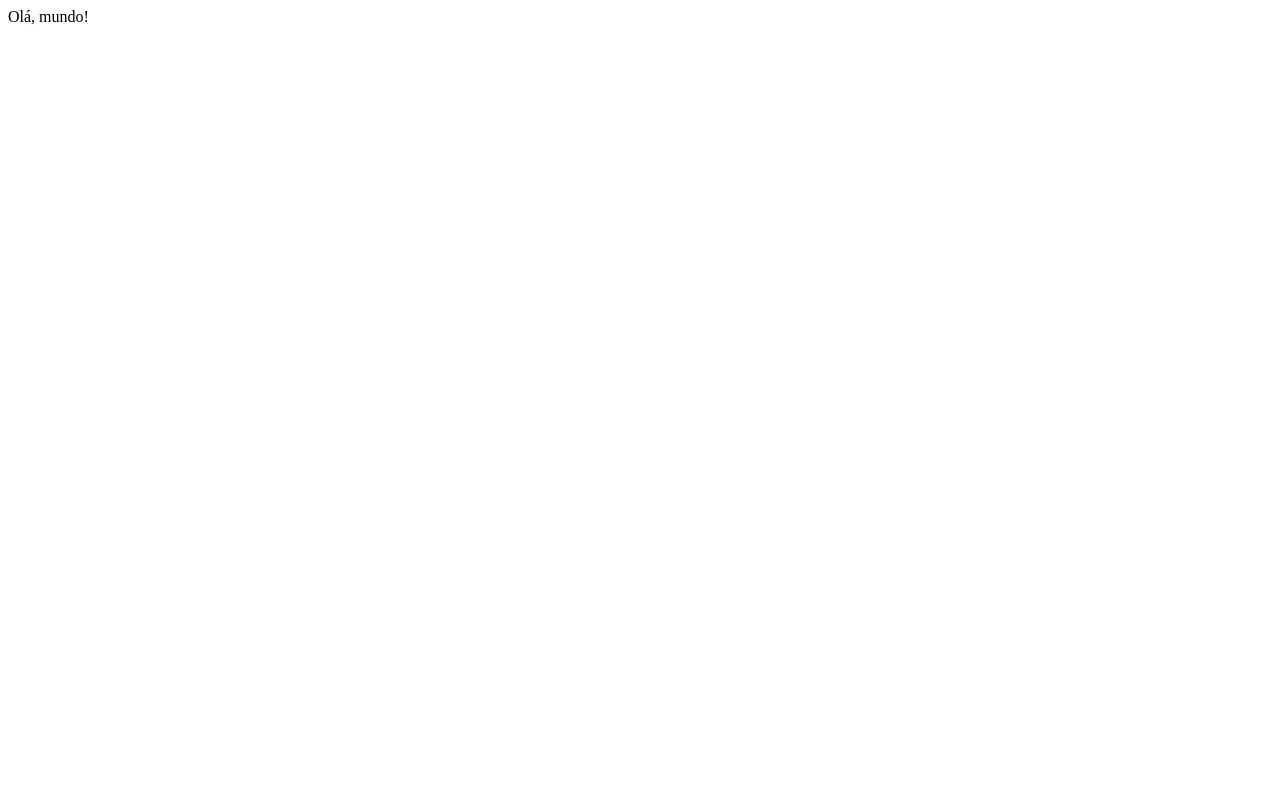
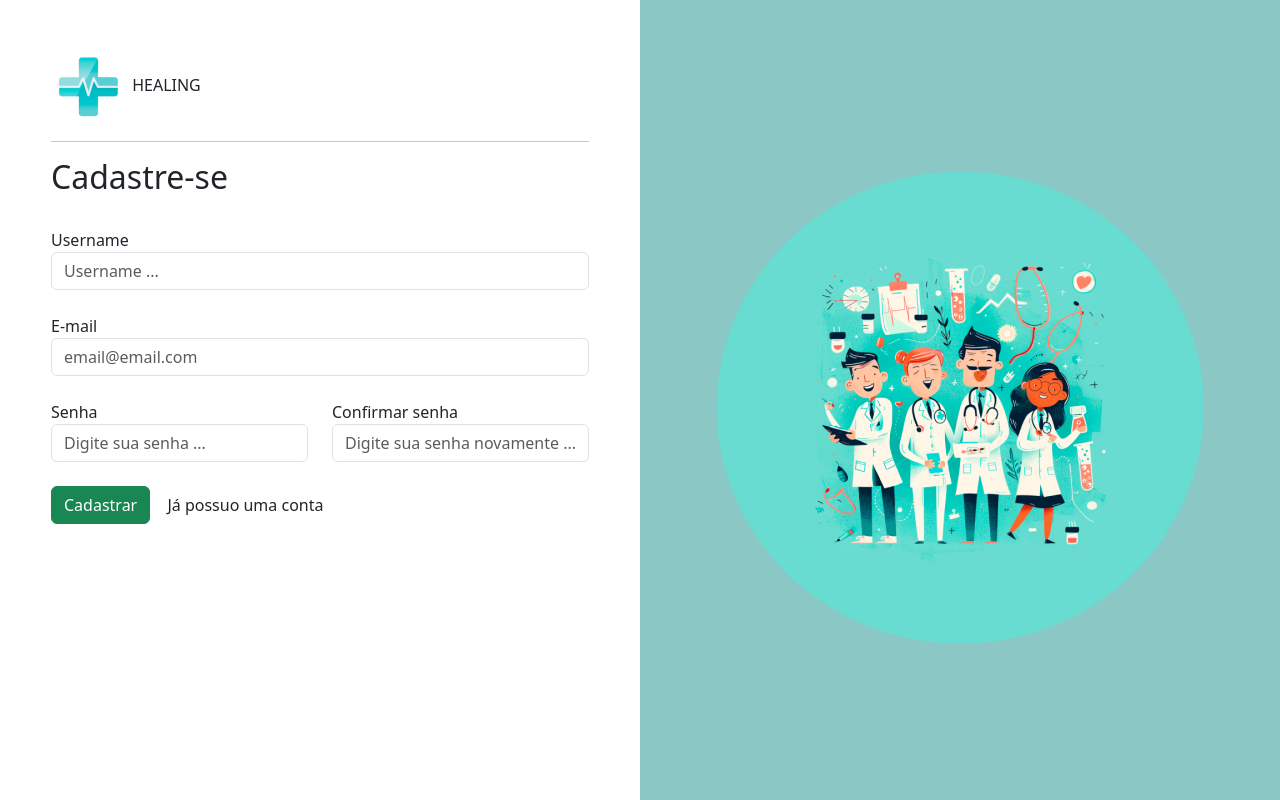
Before and after one commit to fpsnetodf/psw10.0, a Django app: page /cadastro/ in a window 1280 px wide. Before the commit the page is almost empty. Run offline with Django 5.2, Linux system fonts and the light colour scheme.

Commit message:
add css individual a pagina cadastro

```diff
--- /dev/null
+++ b/static/css/cadastro.css
@@ -0,0 +1,4 @@
+.bg-main{
+    height: 100vh;
+    background-color: hsl(178, 35%, 66%);
+}
--- /dev/null
+++ b/usuarios/templates/usuarios/cadastro.html
@@ -0,0 +1,50 @@
+{% extends "usuarios/base.html" %}
+{% load static %}
+{% block css %}
+  <link rel="stylesheet" href="{% static 'css/cadastro.css' %}">
+{% endblock css %}
+{% block conteudo %}
+ <div class="container-fluid">
+ <div class="row">
+ <div class="col-md d-flex justify-content-center">
+ <div class="cont-cadastro">
+ <br>
+ <br>
+ <section class="cont-logo">
+ <img class="logo" src="{% static 'img/logo.png' %}">
+ <label class="text-logo">HEALING</label>
+ </section>
+ <hr>
+
+ <form action="" method="post">{% csrf_token %}
+ <h2 class="fonte-destaque1">Cadastre-se</h2>
+ <br>
+<label for="">Username</label>
+ <input type="text" name="username" id="" class="form-control" placeholder="Username ...">
+ <br>
+<label for="">E-mail</label>
+ <input type="text" name="email" id="" placeholder="email@email.com" class="form-control">
+
+ <br>
+<div class="row">
+ <div class="col-md">
+ <label for="">Senha</label>
+ <input type="password" name="senha" class="form-control" placeholder="Digite sua senha ...">
+ </div>
+<div class="col-md">
+ <label for="">Confirmar senha</label>
+ <input type="password" name="confirmar_senha" class="form-control" placeholder="Digite sua senha novamente ..." id="">
+ </div>
+ </div>
+<br>
+ <input type="submit" value="Cadastrar" class="btn btn-success btn-dark-color">
+ <a href="#" class="btn btn-dark-color-outline">Já possuo uma conta</a>
+ </form>
+ </div>
+ </div>
+ <div class="col-md bg-main d-flex justify-content-center align-items-center">
+ <img src="{% static 'img/ilustracao.png' %}" alt="">
+ </div>
+ </div>
+ </div>
+{% endblock conteudo %}
--- a/usuarios/urls.py
+++ b/usuarios/urls.py
@@ -4,5 +4,6 @@ from . import views
 urlpatterns = [
     path('', views.home, name="home"),
     path('cadastro/', views.cadastro, name='cadastro'),
-    path('login/', views.login, name='login')
+    path('login/', views.login, name='login'),
+    path('sair/', views.sair, name="sair")
 ]
--- a/usuarios/views.py
+++ b/usuarios/views.py
@@ -1,6 +1,7 @@
 from django.shortcuts import render, redirect
 from django.http import HttpResponse
-from django.contrib.auth import login, authenticate
+from django.contrib.auth import login, authenticate, logout
+from django.contrib.auth.models import User
 from django.contrib.messages import constants, add_message
 
 
@@ -10,8 +11,34 @@ def home(request):
     return render(request, "usuarios/index.html")
 
 def cadastro(request):
-    # print(request.META)
-    return HttpResponse("Olá, mundo!")
+    if request.method == "GET":
+        return render(request, 'usuarios/cadastro.html')
+    elif request.method == "POST":
+        username = request.POST.get('username')
+        email = request.POST.get("email")
+        senha = request.POST.get("senha")
+        confirmar_senha = request.POST.get('confirmar_senha')
+        users = User.objects.filter(username=username)
+        if users.exists():
+            print('Erro 1')
+            return redirect('/usuarios/cadastro')
+        if senha != confirmar_senha:
+            print('Erro ')
+            return redirect('/usuarios/cadastro.')
+        if len(senha) < 6:
+            print('Erro 3')
+            return redirect('/usuarios/cadastro')
+
+        try:
+            User.objects.create_user(
+            username=username,
+            email=email,
+            password=senha
+            )
+            return redirect('/usuarios/login')
+        except:
+            print('Erro 4')
+            return redirect('/usuarios/cadastro')
 
 def login_view(request):
     if request.method == "GET":
@@ -22,6 +49,11 @@ def login_view(request):
         user = authenticate(request, username=username, password=senha)
         if user:
             login(request, user)
-            add_message(request, constants.ERROR, 'Usuário ou senha incorretos')
             return redirect('/pacientes/home')
+
+        add_message(request, constants.ERROR, 'Usuário ou senha incorretos')
         return redirect('/login')
+
+def sair(request):
+    logout(request)
+    return redirect('/usuarios/login')
```
Also changed, not shown: healing/settings.py (+10 -0 lines), static/css/login.css (line endings or trailing spaces), 1 other file.
